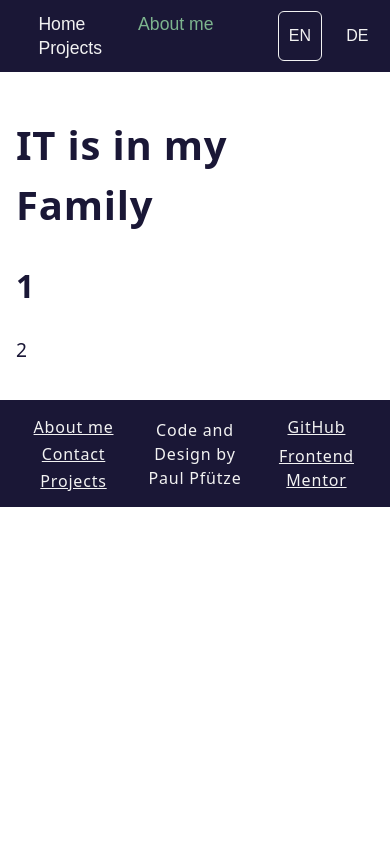
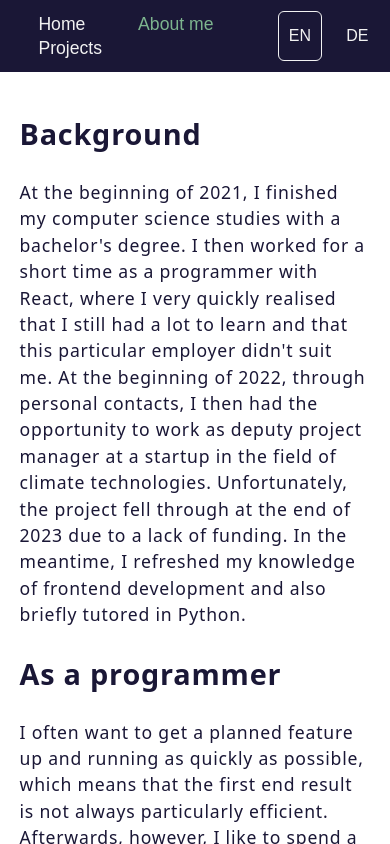
Before and after one commit to SutonToch/Portfolio, a React (Vite) app: page / in a window 390 px wide. Both pictures are taken after a click on the button "About me". Shown: the top 844 px of the page. Built offline with nearby package versions, Linux system fonts and the light colour scheme.

Commit message:
ADD about content

```diff
--- a/src/components/About.tsx
+++ b/src/components/About.tsx
@@ -25,9 +25,9 @@ interface AboutProps {
 
     return (
       <main className="about">
-        <h1 className="about--headline">
+        {/* <h1 className="about--headline">
           {current_text_data.headline}
-        </h1>
+        </h1> */}
         <div className="about--content-container">
           {...content}
         </div>
--- a/src/data/about_text.ts
+++ b/src/data/about_text.ts
@@ -1,24 +1,52 @@
 export const text_data = {
     "de": {
-        "headline": "IT liegt bei mir in der Familie",
+        // "headline": "IT liegt bei mir in der Familie",
         "about_content": [
             {
-                "header": "Lorem, ipsum dolor.",
-                "content": "Lorem ipsum dolor sit amet consectetur adipisicing elit. Dolore eaque iure nobis corporis doloribus, ea laudantium officia hic recusandae impedit exercitationem velit obcaecati perferendis pariatur consequatur aspernatur fuga at eveniet expedita nihil et fugiat ullam dolor laborum! Enim quia quisquam eum velit voluptas voluptates dicta voluptate minima illo quasi aliquam repellat reprehenderit sint maxime, in ipsam labore dolorum blanditiis. Fugiat qui temporibus similique molestiae totam aliquid quos maiores possimus rerum ipsum? Perspiciatis non provident quidem ducimus ipsam maxime inventore esse, natus officiis consequuntur voluptatum necessitatibus? Optio sequi saepe doloremque molestiae placeat aliquam veniam nam, magni tenetur minus nemo reiciendis eius?"
+                "header": "Hintergrund",
+                "content": "Anfang 2021 habe ich mein Informatik Studium mit einem Bachelorabschluss beendet. Anschließend habe ich für kurze Zeit als Programmierer mit React gearbeitet, wo ich sehr schnell gemerkt habe das ich noch viel zu lernen habe, und dieser konkrete Arbeitgeber nicht zu mir passte. Anfang 2022 hatte ich, durch persönliche Kontakte, dann die Möglichkeit als stellvertretender Projektleiter bei einem Startup im Bereich der Klimatechnologien zu arbeiten. Leider ist das Projekt aufgrund von mangelnder Finanzierung Ende 2023 fehlgeschlagen. In der Zwischenzeit habe ich mein Wissen zu Frontend Development aufgefrischt und auch kurz Nachhilfe in Python gegeben."
             },
             {
-                "header": "Lorem, ipsum dolor.",
-                "content": "Lorem ipsum dolor sit amet consectetur adipisicing elit. Dolore eaque iure nobis corporis doloribus, ea laudantium officia hic recusandae impedit exercitationem velit obcaecati perferendis pariatur consequatur aspernatur fuga at eveniet expedita nihil et fugiat ullam dolor laborum! Enim quia quisquam eum velit voluptas voluptates dicta voluptate minima illo quasi aliquam repellat reprehenderit sint maxime, in ipsam labore dolorum blanditiis. Fugiat qui temporibus similique molestiae totam aliquid quos maiores possimus rerum ipsum? Perspiciatis non provident quidem ducimus ipsam maxime inventore esse, natus officiis consequuntur voluptatum necessitatibus? Optio sequi saepe doloremque molestiae placeat aliquam veniam nam, magni tenetur minus nemo reiciendis eius?"
+                "header": "Als Programmierer",
+                "content": "Oft möchte ich ein geplantes Feature so schnell wie möglich zum laufen bringen, wodurch das erste Endergebnis nicht immer sonderlich effizient ist. Anschließend verbringe ich aber gerne noch eine gute Menge an Zeit um den Code aufzuräumen. Die Lesbarkeit, also das jemand anderes ohne Erklärung schnell versteht was der Code macht, ist mir sehr wichtig. In letzter Zeit habe ich auch gelernt, dass Prototyping für Präsentationszwecke oder zum Prüfen, ob eine Idee funktionieren kann, wirklich wertvoll ist. Deswegen versuche ich das immer mehr in meinen Workflow mit einzuarbeiten."
+            },
+            {
+                "header": "Als Person",
+                "content": "Eine meiner großen Interessen ist es neues zu lernen. Sei es im Bereich der Naturwissenschaften, Geschichte oder eben Informatik. So habe ich über die Zeit ein paar Techniken entwickelt mit denen ich einerseits ein tieferes Verständnis von einem Thema erlangen kann, und andererseits das erlangte Wissen möglichst lange im Gedächtnis behalten kann. Aber ich liebe auch Videospiele, besonders wenn sie komplex sind. Es gibt manchmal nichts besseres als mich tief in ein Spiel zu vergraben, und alle Mechaniken ins kleinste Detail zu verstehen, dabei Daten sammeln und z.B. in Spreadsheets auswerten. Ansonsten dürfen für mich Tabletop Rollenspiele und das Kochen aber auch nicht fehlen."
+            },
+            {
+                "header": "Als Kollege",
+                "content": "Kommunikation ist für mich mit Abstand das Wichtigste. Zum Beispiel, wenn alle Beteiligten eines Projekts ein klare Vorstellung vom Umfang, Ziel und Sinn aber auch den Risiken haben, ist es erstaunlich wie stark die Produktivität durch die Eigenständigkeit des Einzelnen steigen kann. Als Kollege werde ich etwas Zeit zum Aufwärmen benötigen, was einfach nur eine Eigenheit von mir in neuen Umgebungen ist, aber danach anfangen sehr viele Fragen zu stellen."
+            },
+            {
+                "header": "Kenntnisse",
+                "content": "React ist das Javascript Framework was ich als erstes gelernt habe, einfach nur aufgrund von seiner Popularität. Ich bin offen für alle anderen Frameworks/Libraries (Angular, Vue etc.) die das Team verwenden sollte. Ansonsten verwende ich noch gerne Typescript, was vorallem in größeren Projekten eine der größten Stärke/Schwäche (je nach Perspektive) von JavaScript löst: dynamische Typisierung. Für CSS nutzt ich gerne den Präprozessor SCSS, weil ich gerne möglichst viel Kontrolle über das Styling habe. Frameworks wie Tailwind mögen schneller sein, wenn man sie gelernt hat, allerdings bin ich bis jetzt noch nicht mit ihnen warm geworden.Ansonsten habe ich noch gute Kenntnisse in Java und Python, und vorallem habe ich in Python zuletzt einem talentierten Nachhilfeschüler von 'nicht bestanden' zur 1,0 verholfen."
             },
         ]
     },
     "en": {
-        "headline": "IT is in my Family",
+        // "headline": "IT is in my Family",
         "about_content": [
             {
-                "header": "1",
-                "content": "2"
-            }
+                "header": "Background",
+                "content": "At the beginning of 2021, I finished my computer science studies with a bachelor's degree. I then worked for a short time as a programmer with React, where I very quickly realised that I still had a lot to learn and that this particular employer didn't suit me. At the beginning of 2022, through personal contacts, I then had the opportunity to work as deputy project manager at a startup in the field of climate technologies. Unfortunately, the project fell through at the end of 2023 due to a lack of funding. In the meantime, I refreshed my knowledge of frontend development and also briefly tutored in Python."
+            },
+            {
+                "header": "As a programmer",
+                "content": "I often want to get a planned feature up and running as quickly as possible, which means that the first end result is not always particularly efficient. Afterwards, however, I like to spend a good amount of time cleaning up the code. Readability, that someone else can quickly understand what the code does without explanation, is very important to me. Lately I've also learnt that prototyping is really valuable for presentation purposes or for testing whether an idea can work. That's why I'm trying to incorporate it more and more into my workflow."
+            },
+            {
+                "header": "As a person",
+                "content": "One of my great interests is learning itself. Be it in the natural sciences, history or computer science. Over time, I've developed a few techniques that allow me to gain a deeper understanding of a subject and to retain the knowledge I've acquired for as long as possible. But I also love video games, especially when they are complex. Sometimes there's nothing better than burying myself deep in a game and understanding all the mechanics down to the smallest detail, collecting data and analysing it in spreadsheets, for example. Apart from that, tabletop role-playing games and cooking are also a must for me."
+            },
+            {
+                "header": "As a colleague",
+                "content": "Communication is by far the most important thing for me. For example, when everyone involved in a project has a clear idea of the scope, goal and purpose, but also the risks, it's amazing how much productivity can increase through individual autonomy. As a colleague, I will need some time to warm up, which is just a quirk of mine in new environments, but then start asking a lot of questions."
+            },
+            {
+                "header": "Expertise",
+                "content": "React is the Javascript framework I learnt first, simply because of its popularity. I am open to all other frameworks/libraries (Angular, Vue etc.) that the team should use. Apart from that, I still like to use Typescript, which solves one of the biggest strengths/weaknesses (depending on your perspective) of JavaScript, especially in larger projects: dynamic typing. For CSS I like to use the preprocessor SCSS because I like to have as much control over the styling as possible. Frameworks like Tailwind may be faster once you've learnt them, but I haven't warmed up to them yet, apart from that I still have a good knowledge of Java and Python, and most importantly I recently helped a talented tutor student from 'failing' to a 1.0 in Python."
+            },
         ]
    }
 }
--- a/src/styles/About.css
+++ b/src/styles/About.css
@@ -2,7 +2,7 @@
   color: hsl(245, 40%, 15%);
   max-width: 1000px;
   margin: 0 auto;
-  padding: 1em;
+  padding: 1em 0 3em;
 }
 
 .about--headline {
@@ -16,4 +16,16 @@
   font-size: 1.2rem;
 }
 
+@media (max-width: 1100px) {
+  .about {
+    padding: 1em 5vw 2em;
+  }
+  .about--content-container h2 {
+    font-size: 1.8rem;
+  }
+  .about--content-container p {
+    font-size: 1.1rem;
+  }
+}
+
 /*# sourceMappingURL=About.css.map */
--- a/src/styles/scss/About.scss
+++ b/src/styles/scss/About.scss
@@ -4,7 +4,7 @@
     color: var.$clr-darkblue;
     max-width: 1000px;
     margin: 0 auto;
-    padding: 1em;
+    padding: 1em 0 3em;
 }
 
 .about--headline {
@@ -20,3 +20,18 @@
         font-size: 1.2rem;
     }
 }
+
+@media (max-width: 1100px) {
+    .about {
+        padding: 1em 5vw 2em;
+    }
+
+    .about--content-container {
+        h2 {
+            font-size: 1.8rem;
+        }
+        p {
+            font-size: 1.1rem;
+        }
+    }
+}
```
Also changed, not shown: 1 other file (tests, documents, lock files or other folders).
